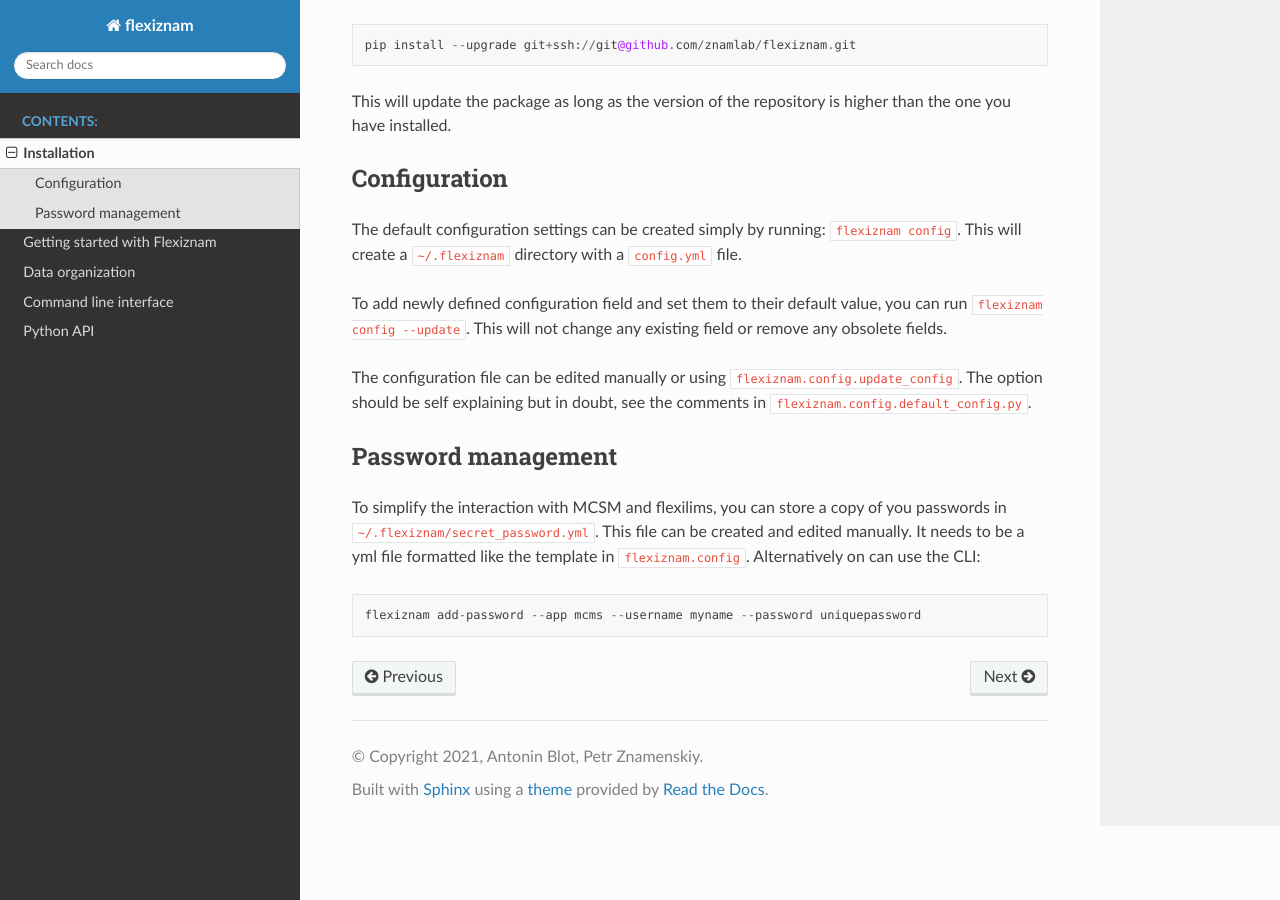
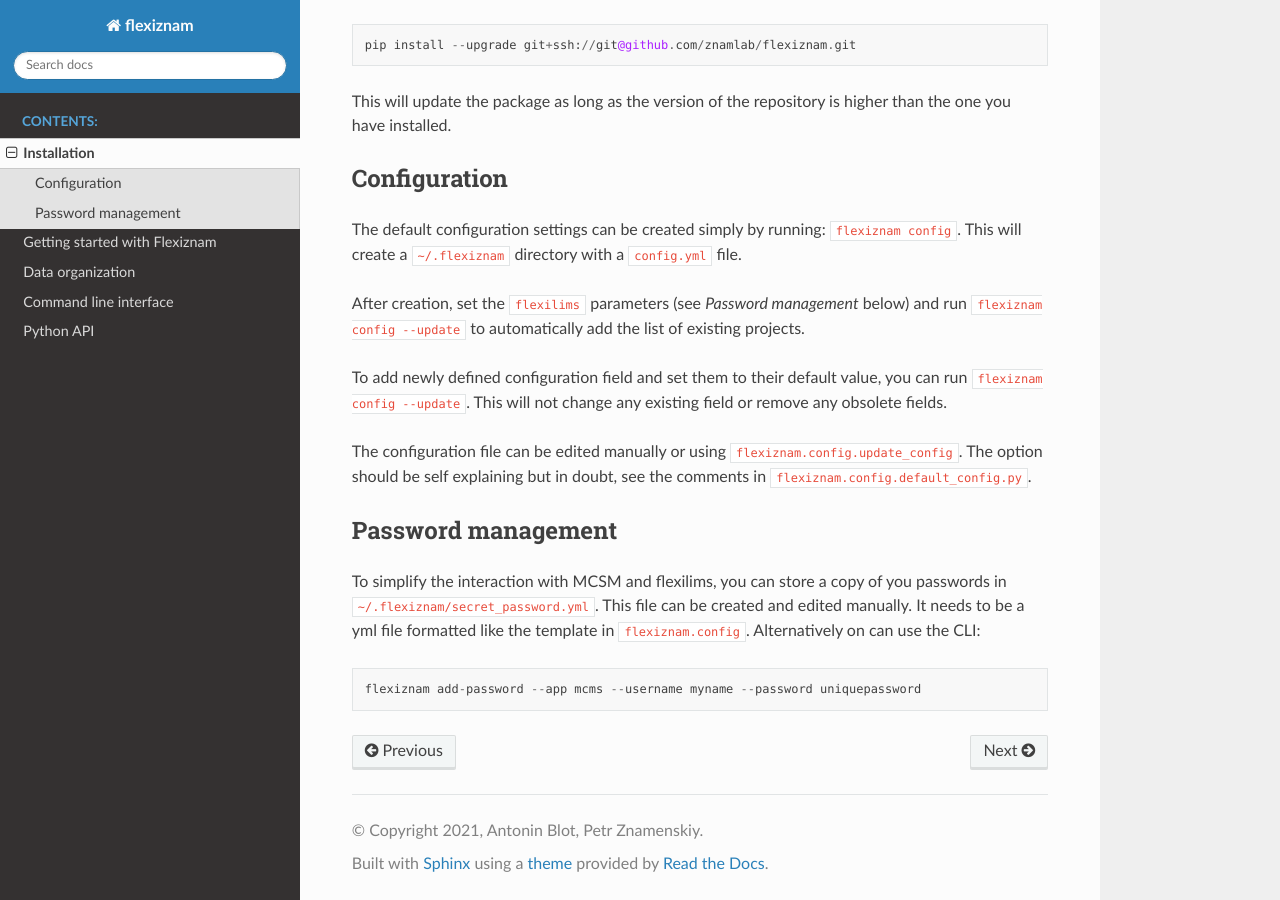
Before and after one commit to znamlab/flexiznam, a Sphinx documentation site: the page built from docs/source/installation.rst, in a window 1280 px wide and 900 px high, scrolled down 869 px. Built offline with Sphinx 7.4.7 and the Read the Docs theme 2.0.0, drawn with Linux system fonts in a browser that asks for light colours.

Commit message:
[Minor] Mention update_config on install to add projects ids

```diff
--- a/docs/source/installation.rst
+++ b/docs/source/installation.rst
@@ -39,7 +39,11 @@ Configuration
 -------------
 
 The default configuration settings can be created simply by running:
-``flexiznam config``. This will create a ``~/.flexiznam`` directory with a ``config.yml`` file.
+``flexiznam config``. This will create a ``~/.flexiznam`` directory with a ``config.yml``
+file.
+
+After creation, set the ``flexilims`` parameters (see *Password management* below) and run
+``flexiznam config --update`` to automatically add the list of existing projects.
 
 To add newly defined configuration field and set them to their default value,
 you can run ``flexiznam config --update``. This will not change any existing
```
